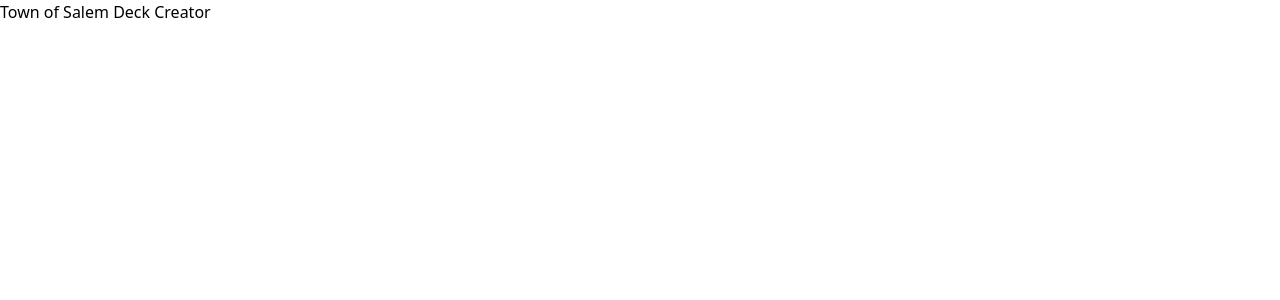
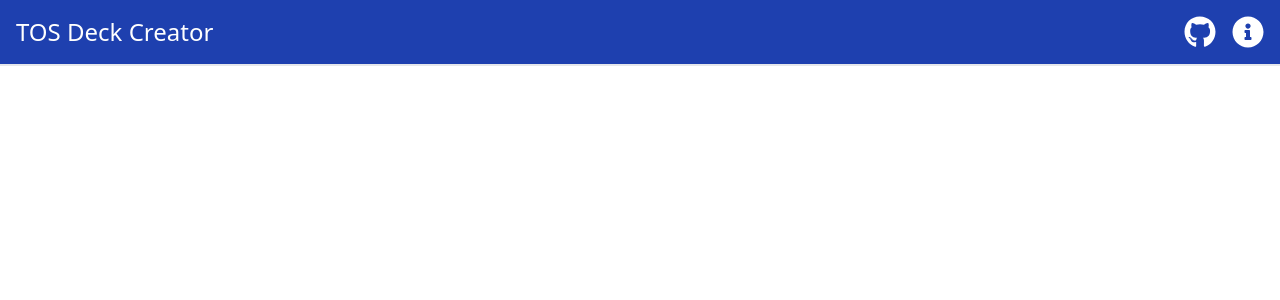
Before and after one commit to HarrisonTCodes/TOS-CG-Deck-Creator, a Next.js app: page / in a window 1280 px wide. Shown: the top 300 px of the page. Built offline with nearby package versions, Linux system fonts and the light colour scheme.

Commit message:
Added navbar

```diff
--- /dev/null
+++ b/app/components/navbar/Navbar.tsx
@@ -0,0 +1,19 @@
+"use client";
+import Link from "next/link";
+import { FaGithub, FaInfoCircle } from "react-icons/fa";
+
+export default function Navbar() {
+    return (
+        <nav className="w-full border-b-2 py-4 px-4 flex justify-between items-center z-10 bg-blue-800">
+            <h1 className="text-2xl text-white font-medium">TOS Deck Creator</h1>
+            <section className="flex gap-4">
+                <Link href={"https://github.com/HarrisonTCodes"} title="Github">
+                    <FaGithub size={32} color="ffffff" />
+                </Link>
+                <Link href={"https://town-of-salem.fandom.com/wiki/Town_of_Salem_Card_Game"} title="Info on game">
+                    <FaInfoCircle size={32} color="ffffff" />
+                </Link>
+            </section>
+        </nav>
+    )
+}
--- a/app/layout.tsx
+++ b/app/layout.tsx
@@ -1,5 +1,6 @@
 import type { Metadata } from "next";
 import "./globals.css";
+import Navbar from "./components/navbar/Navbar";
 
 export const metadata: Metadata = {
   title: "TOS Card Game Deck Creator",
@@ -14,9 +15,9 @@ export default function RootLayout({
   return (
     <html lang="en">
       <body
-        // className={`${geistSans.variable} ${geistMono.variable} antialiased`}
         className={`antialiased`}
       >
+        <Navbar />
         {children}
       </body>
     </html>
--- a/app/page.tsx
+++ b/app/page.tsx
@@ -1,7 +1,7 @@
 export default function Home() {
   return (
     <main>
-      <h1>Town of Salem Deck Creator</h1>
+      <p></p>
     </main>
   );
 }
```
Also changed, not shown: package.json (+4 -3 lines), 1 other file (tests, documents, lock files or other folders).
